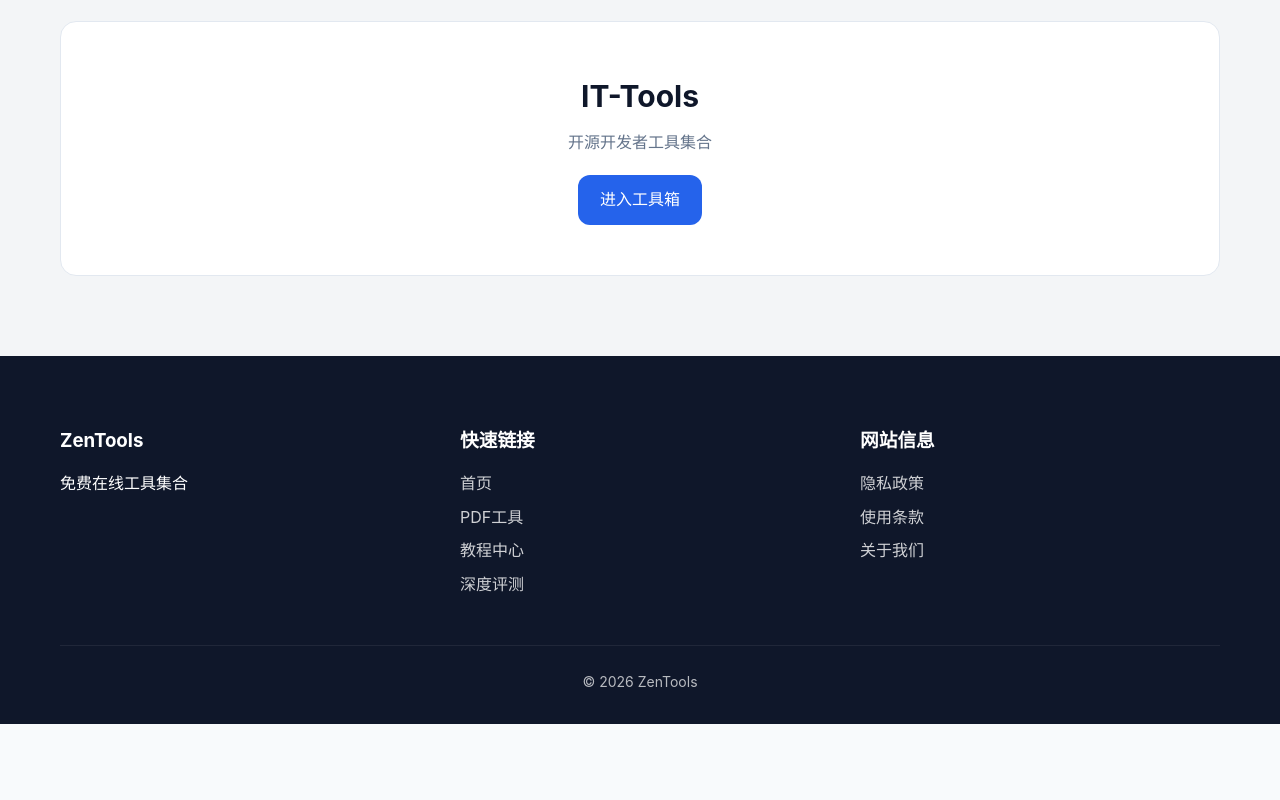
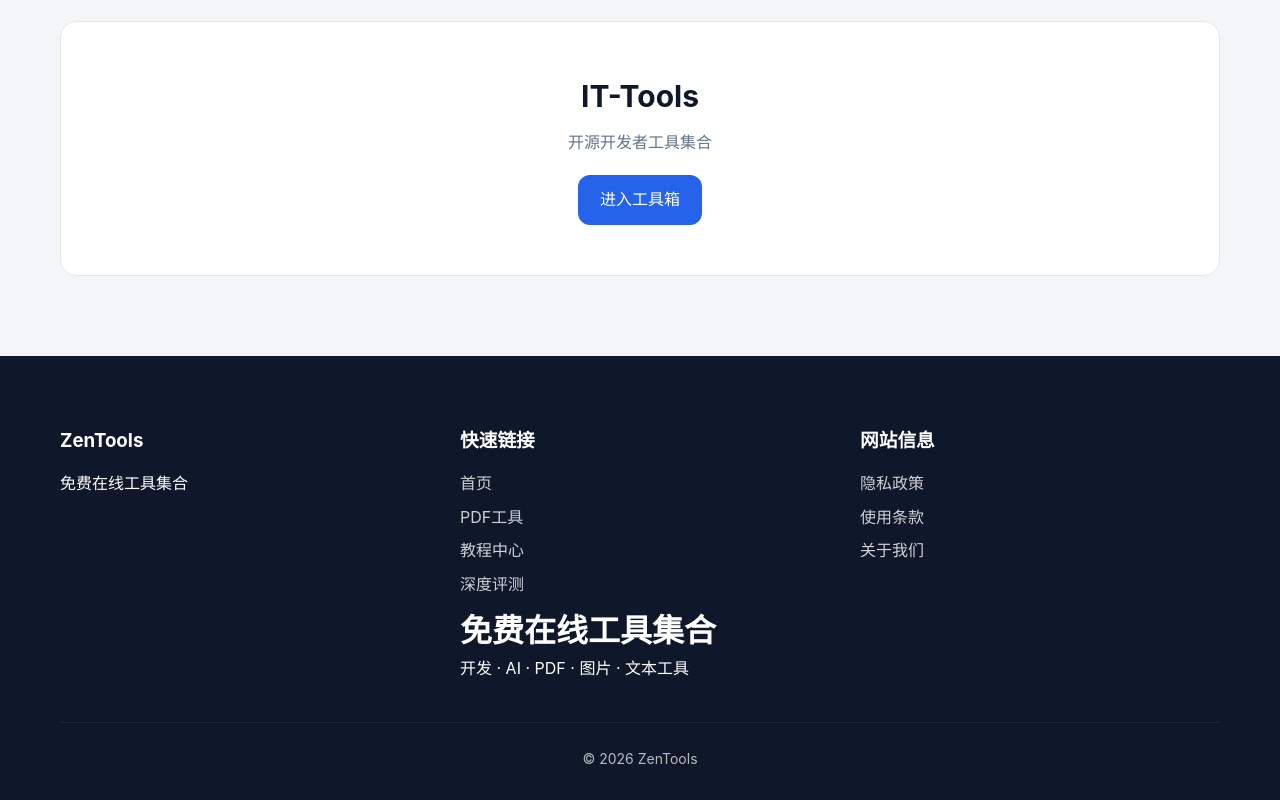
Before and after one commit to LANGTAOSHA-prog/ZenTools2.0Pro, a plain HTML site: page index-modern.html in a window 1280 px wide. Shown: the part 4166-4966 px from the top of the page. Before the commit the page ends 4890 px from the top, so only its background shows below. Drawn offline with Linux system fonts and the light colour scheme.

Commit message:
Update index-modern.html

```diff
--- a/index-modern.html
+++ b/index-modern.html
@@ -451,7 +451,13 @@ PDF工具
 <a href="/reviews/index.html">
 深度评测
 </a>
+<h1 data-i18n="hero.title">
+免费在线工具集合
+</h1>
 
+<p data-i18n="hero.subtitle">
+开发 · AI · PDF · 图片 · 文本工具
+</p>
 </div>
 
 <div>
```
